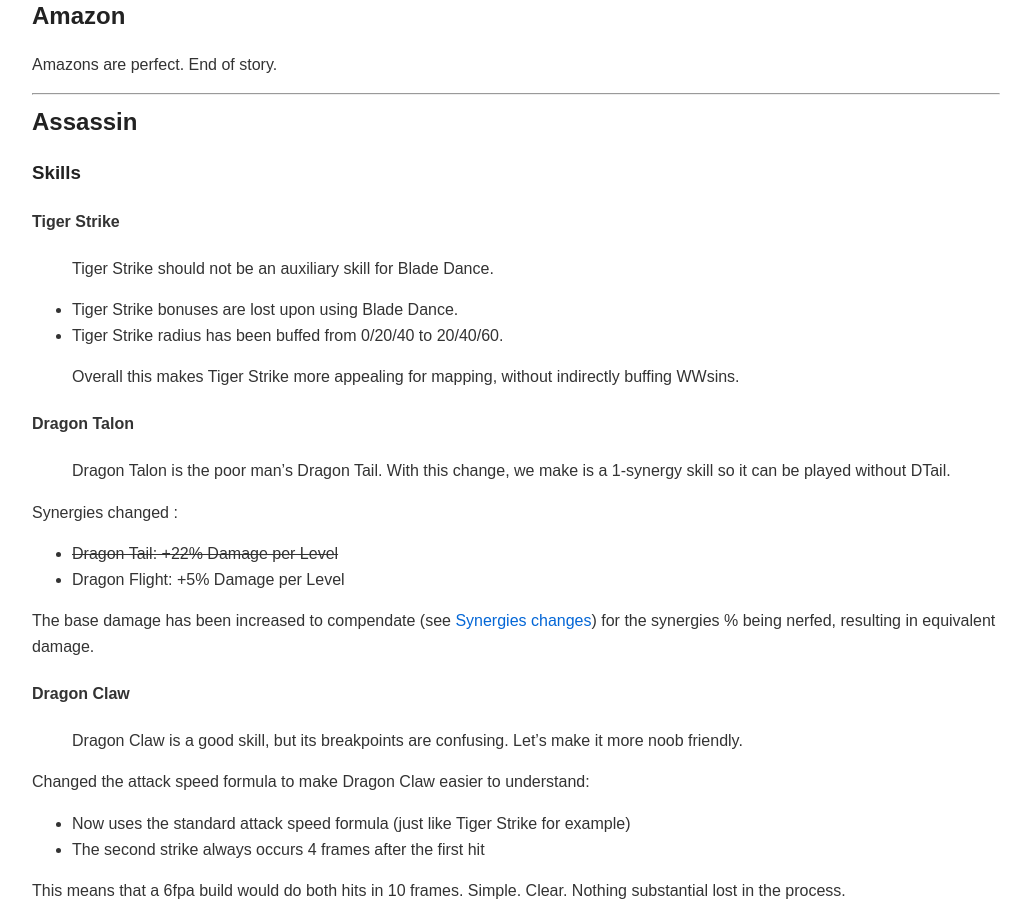
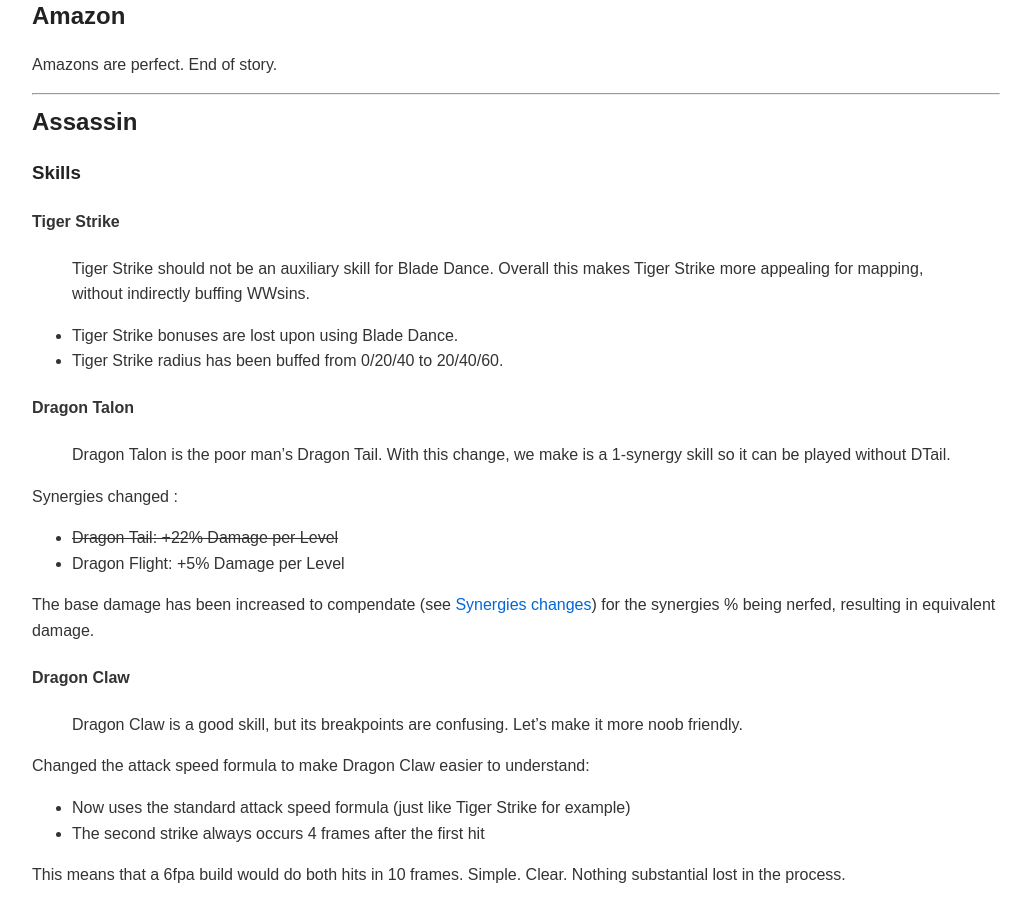
Before and after one commit to zagd3m/patchnotes, a Jekyll site: the page built from docs/full-notes.md, in a window 1280 px wide and 900 px high, scrolled down 336 px. Shown: the whole window, without its empty margins (124-1155 px from the left). Built offline with Jekyll 4.4.1, drawn with Linux system fonts in a browser that asks for light colours.

```diff
--- a/docs/_includes/patch-sections/classes_assassin.md
+++ b/docs/_includes/patch-sections/classes_assassin.md
@@ -4,12 +4,10 @@
 
 #### Tiger Strike
 
-> Tiger Strike should not be an auxiliary skill for Blade Dance.
+> Tiger Strike should not be an auxiliary skill for Blade Dance. Overall this makes Tiger Strike more appealing for mapping, without indirectly buffing WWsins.
 
 - Tiger Strike bonuses are lost upon using Blade Dance.
 - Tiger Strike radius has been buffed from 0/20/40 to 20/40/60.
-
-> Overall this makes Tiger Strike more appealing for mapping, without indirectly buffing WWsins.
 
 #### Dragon Talon
 
```
